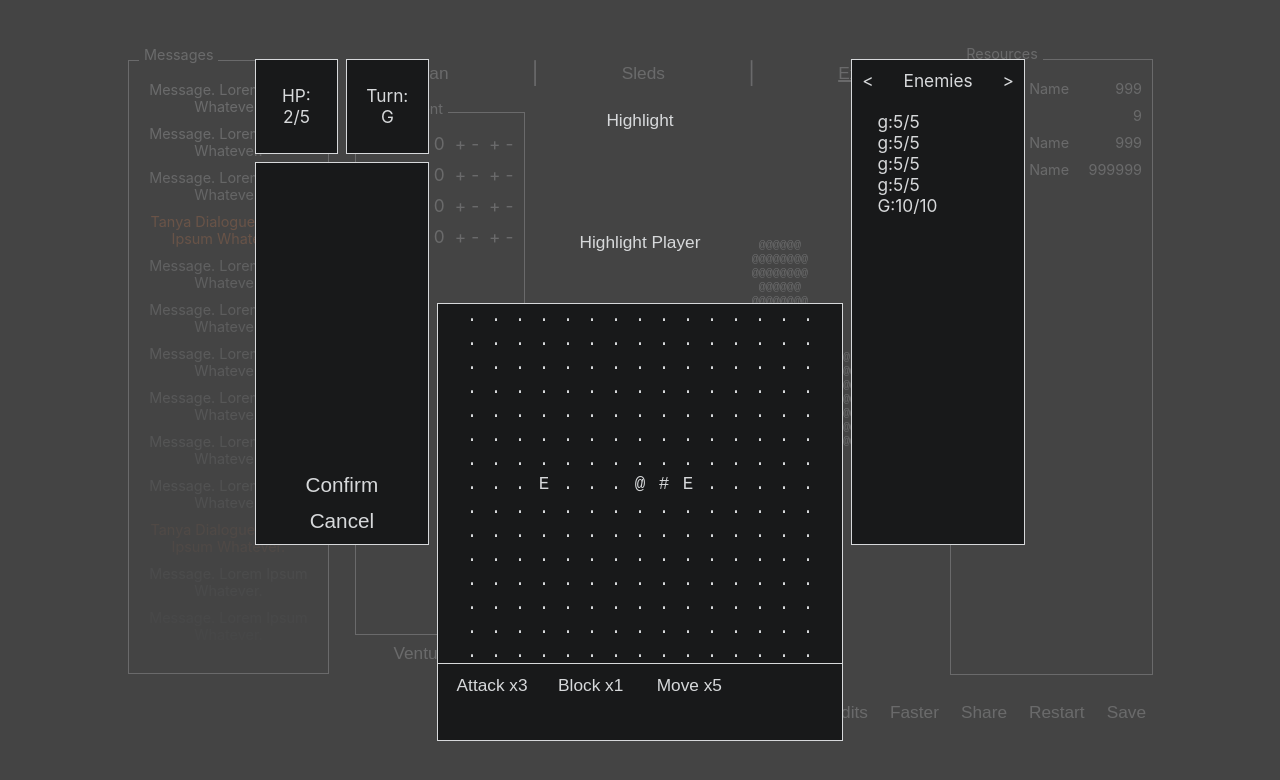
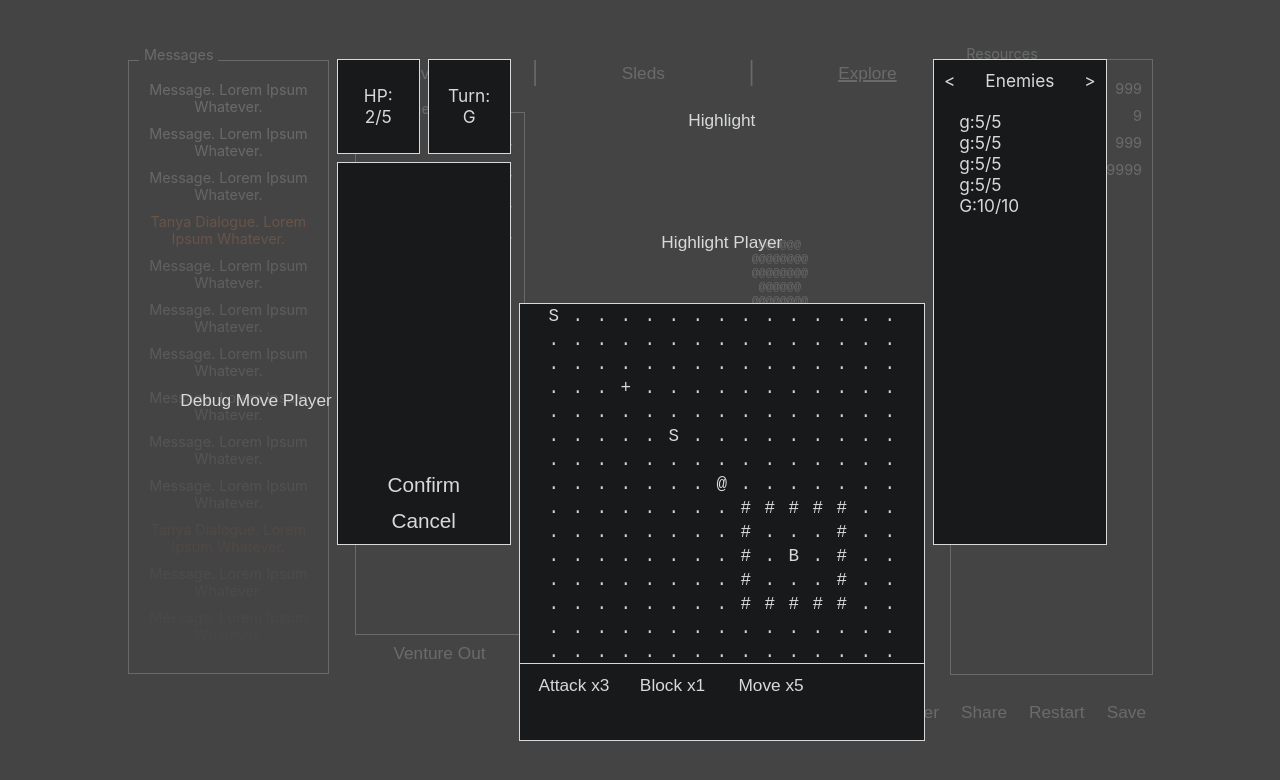
Before and after one commit to EthanPHall/rime-and-rust-ts, a React (Create React App) app: page / in a window 1280 px wide. Shown: the top 780 px of the page. Built offline with nearby package versions, Linux system fonts and the light colour scheme.

Commit message:
CombatParent provides the CombatMap component with a map representation that includes hazards, enemies, and the player.

```diff
--- a/src/classes/combat/CombatLocationData.tsx
+++ b/src/classes/combat/CombatLocationData.tsx
@@ -1,13 +1,11 @@
 class CombatLocationData{
-  id: number;
   x: number;
   y: number;
   name: string;
   symbol: string;
   highlight: boolean;
   solid: boolean;
-  constructor(id: number, x: number, y: number, name: string = "Combat Location", symbol: string = ".", highlight: boolean = false, solid: boolean = false){
-    this.id = id;
+  constructor(x: number, y: number, name: string = "Combat Location", symbol: string = ".", highlight: boolean = false, solid: boolean = false){
     this.x = x;
     this.y = y;
     this.name = name;
--- a/src/classes/combat/CombatMapData.tsx
+++ b/src/classes/combat/CombatMapData.tsx
@@ -14,7 +14,7 @@ class CombatMapData{
       for(let i = 0; i < height; i++){
         const row: CombatLocationData[] = [];
         for(let j = 0; j < width; j++){
-          row.push(new CombatLocationData(i*10+j, i, j, "Combat Location", ".", false));
+          row.push(new CombatLocationData(j, i, "Combat Location", ".", false, false));
         }
 
         this.locations.push(row);
@@ -65,7 +65,7 @@ class CombatMapData{
       const newMap:CombatMapData = new CombatMapData(map.height, map.width);
       newMap.locations = map.locations.map((row) => {
         return row.map((location) => {
-          return new CombatLocationData(location.id, location.x, location.y, location.name, location.symbol, location.highlight, location.solid);
+          return new CombatLocationData(location.x, location.y, location.name, location.symbol, location.highlight, location.solid);
         });
       });
 
--- a/src/components/combat/CombatMap/CombatMap.tsx
+++ b/src/components/combat/CombatMap/CombatMap.tsx
@@ -43,7 +43,7 @@ const CombatMap: FC<CombatMapProps> = ({map, setMap, aoeToDisplay}:CombatMapProp
             <div key={"combat-map-" + row + "-" + i} className="combat-map-row">
               {row.map((location, j) => {
                 return (
-                  <span className={`combat-map-location ${location.highlight ? "highlight" : ""}`} key={"combat-map-location:"+location.id}>{location.symbol}</span>
+                  <span className={`combat-map-location ${location.highlight ? "highlight" : ""}`} key={"combat-map-location:" + location.y*10+location.x}>{location.symbol}</span>
                 );
               })}
             </div>
--- a/src/components/combat/CombatParent/CombatParent.tsx
+++ b/src/components/combat/CombatParent/CombatParent.tsx
@@ -1,4 +1,4 @@
-import React, { FC, useMemo, useState } from 'react';
+import React, { FC, useEffect, useMemo, useState } from 'react';
 import './CombatParent.css';
 import CombatMap from '../CombatMap/CombatMap';
 import ActionsDisplay from '../ActionsDisplay/ActionsDisplay';
@@ -13,10 +13,130 @@ import CombatAction, { CombatActionWithRepeat, CombatActionWithUses } from '../.
 import CombatMapData from '../../../classes/combat/CombatMapData';
 import AreaOfEffect from '../../../classes/combat/AreaOfEffect';
 import Directions from '../../../classes/utility/Directions';
+import Vector2 from '../../../classes/utility/Vector2';
+import MapUtilities from '../../../classes/utility/MapUtilities';
+import CombatLocationData from '../../../classes/combat/CombatLocationData';
 
 interface CombatParentProps {}
 
+abstract class CombatEntity{
+  hp: number;
+  maxHp: number;
+  symbol: string;
+  name: string;
+  position: Vector2;
+
+  constructor(hp: number, maxHp: number, symbol: string, name: string, position: Vector2){
+    this.hp = hp;
+    this.maxHp = maxHp;
+    this.symbol = symbol;
+    this.name = name;
+    this.position = position;
+  }
+}
+
+class CombatPlayer extends CombatEntity{
+  constructor(hp: number, maxHp: number, symbol: string, name: string, position: Vector2){
+    super(hp, maxHp, symbol, name, position);
+  }
+}
+
+abstract class CombatEnemy extends CombatEntity{
+  constructor(hp: number, maxHp: number, symbol: string, name: string, position: Vector2){
+    super(hp, maxHp, symbol, name, position);
+  }
+}
+
+class RustedShambler extends CombatEnemy{
+  constructor(hp: number, maxHp: number, symbol: string, name: string, position: Vector2){
+    super(hp, maxHp, symbol, name, position);
+  }
+}
+
+class RustedBrute extends CombatEnemy{
+  constructor(hp: number, maxHp: number, symbol: string, name: string, position: Vector2){
+    super(hp, maxHp, symbol, name, position);
+  }
+}
+
+abstract class CombatHazard extends CombatEntity{
+  solid: boolean;
+
+  constructor(hp: number, maxHp: number, symbol: string, name: string, position: Vector2, solid: boolean){
+    super(hp, maxHp, symbol, name, position);
+    this.solid = solid;
+  }
+}
+
+class Wall extends CombatHazard{
+  static WALL_HP = 10;
+
+  constructor(hp: number, maxHp: number, symbol: string, name: string, position: Vector2, solid: boolean){
+    super(hp, maxHp, symbol, name, position, solid);
+  }
+
+  static createDefaultWall(position: Vector2): Wall{
+    return new Wall(Wall.WALL_HP, Wall.WALL_HP, '#', 'Wall', position, true);
+  }
+
+  static createDefaultWalls(startEndPointPair: {start:Vector2, end:Vector2}[]): Wall[]{
+    const walls: Wall[] = [];
+
+    startEndPointPair.forEach(pair => {
+      const line:Vector2[] = MapUtilities.getLineBetweenPoints(pair.start, pair.end);
+
+      line.forEach(point => {
+        walls.push(Wall.createDefaultWall(point));
+      });
+    });
+
+    return walls;
+  }
+}
+
+class VolatileCanister extends CombatHazard{
+  constructor(hp: number, maxHp: number, symbol: string, name: string, position: Vector2, solid: boolean){
+    super(hp, maxHp, symbol, name, position, solid);
+  }
+}
+
+abstract class CombatMapTemplate{
+  size: Vector2;
+  enemies: CombatEnemy[];
+  hazards: CombatHazard[];
+
+  constructor(size:Vector2, enemies: CombatEnemy[], hazards: CombatHazard[]){
+    this.size = size;
+    this.enemies = enemies;
+    this.hazards = hazards;
+  }
+}
+
+class CombatMapTemplate1 extends CombatMapTemplate{
+  constructor(){
+    const size:Vector2 = new Vector2(15, 15);
+    const walls: Wall[] = Wall.createDefaultWalls(
+      [
+        {start: new Vector2(8, 8), end: new Vector2(12, 8)},
+        {start: new Vector2(8, 8), end: new Vector2(8, 12)},
+        {start: new Vector2(8, 12), end: new Vector2(12, 12)},
+        {start: new Vector2(12, 8), end: new Vector2(12, 13)},
+      ]
+    );
+    const enemies: CombatEnemy[] = [
+      new RustedShambler(10, 10, 'S', 'Rusted Shambler', new Vector2(5, 5)),
+      new RustedBrute(20, 20, 'B', 'Rusted Brute', new Vector2(10, 10)),
+      new RustedShambler(10, 10, 'S', 'Rusted Shambler', new Vector2(0, 0)),
+    ];
+    const hazards: CombatHazard[] = [new VolatileCanister(10, 10, '+', 'Volatile Canister', new Vector2(3, 3), false)];
+
+    super(size, enemies, [...walls, ...hazards]);
+  }
+}
+
 const CombatParent: FC<CombatParentProps> = () => {
+  const MAP_TEMPLATE = new CombatMapTemplate1();
+
   const [comboList, setComboList] = useState<CombatActionWithRepeat[]>([]);
   const [playerActions, setPlayerActions] = useState<CombatActionWithUses[]>([
     new CombatActionWithUses(new CombatAction('Attack', true), 3),
@@ -24,19 +144,44 @@ const CombatParent: FC<CombatParentProps> = () => {
     new CombatActionWithUses(new CombatAction('Move', true), 5),
   ]);
 
-  const [map, setMap] = useState<CombatMapData>(new CombatMapData(15, 15));
+  const [enemies, setEnemies] = useState<CombatEnemy[]>(MAP_TEMPLATE.enemies);
+  const [hazards, setHazards] = useState<CombatHazard[]>(MAP_TEMPLATE.hazards);
+  const [player, setPlayer] = useState<CombatPlayer>(new CombatPlayer(100, 100, '@', 'Player', new Vector2(7, 7)));
+  const [baseMap, setBaseMap] = useState<CombatMapData>(createMapFromTemplate(MAP_TEMPLATE));
+  const [mapToSendOff, setMapToSendOff] = useState<CombatMapData>(getBaseMapClonePlusAddons());
   const [aoeToDisplay, setAoeToDisplay] = useState<AreaOfEffect|null>(
     new AreaOfEffect(3, Directions.RIGHT, 1, true)
   );
 
-  useMemo(() => {
-    map.locations[7][8].solid = true;
-    map.locations[7][8].symbol = "#";
-    map.locations[7][3].symbol = "E";
-    map.locations[7][9].symbol = "E";
-    map.locations[7][7].symbol = "@";
+  useEffect(() => {
+    setMapToSendOff(getBaseMapClonePlusAddons());
+  }, [player, enemies, hazards]);
 
-  }, []);
+  function createMapFromTemplate(template: CombatMapTemplate): CombatMapData{
+    const newMap: CombatMapData = new CombatMapData(template.size.x, template.size.y);
+
+    return newMap;
+  }
+  function getBaseMapClonePlusAddons(): CombatMapData{
+    const newMap: CombatMapData = CombatMapData.clone(baseMap);
+
+    enemies.forEach(enemy => {
+      if (enemy.hp <= 0) {
+        return;
+      }
+      newMap.locations[enemy.position.y][enemy.position.x] = new CombatLocationData(enemy.position.x, enemy.position.y, enemy.name, enemy.symbol, false, false);
+    });
+    hazards.forEach(hazard => {
+      if (hazard.hp <= 0) {
+        return;
+      }
+      newMap.locations[hazard.position.y][hazard.position.x] = new CombatLocationData(hazard.position.x, hazard.position.y, hazard.name, hazard.symbol, false, hazard.solid);
+    });
+
+    newMap.locations[player.position.y][player.position.x] = new CombatLocationData(player.position.x, player.position.y, player.name, player.symbol, false, false);
+
+    return newMap;
+  }
 
   function resetActionUses() : void{
     const newPlayerActions: CombatActionWithUses[] = [...playerActions];
@@ -65,11 +210,17 @@ const CombatParent: FC<CombatParentProps> = () => {
     setComboList([...comboList, newWithRepeat]);
   }
 
+  function debug_movePlayer() {
+    const newPlayer = new CombatPlayer(player.hp, player.maxHp, player.symbol, player.name, new Vector2(player.position.x + 1, player.position.y));
+    setPlayer(newPlayer);
+  }
+
   return (
     <div className="combat-parent" data-testid="combat-parent">
+        <button onClick={debug_movePlayer}>Debug Move Player</button>
         <div className='combat-parent-grid-parent'>
           <div className='combat-parent-map-actions-composite'>
-            <CombatMap map={map} setMap={setMap} aoeToDisplay={aoeToDisplay}></CombatMap>
+            <CombatMap map={mapToSendOff} setMap={setBaseMap} aoeToDisplay={aoeToDisplay}></CombatMap>
             <ActionsDisplay addToComboList={addToComboList} actions={playerActions} setActions={setPlayerActions} reduceActionUses={reduceActionUses}></ActionsDisplay>
           </div>
             {/* <LootDisplay></LootDisplay> */}
```
Also changed, not shown: src/classes/combat/CombatMapManager.tsx (+25 -25 lines), 1 other file (tests, documents, lock files or other folders).
